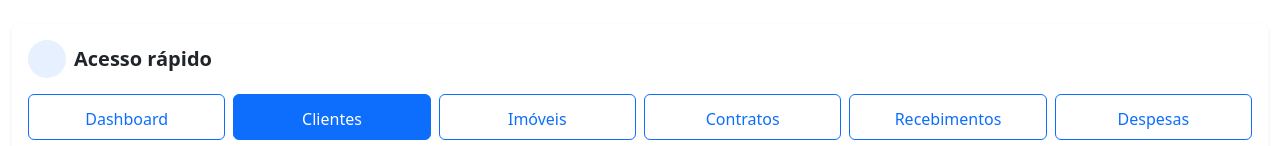
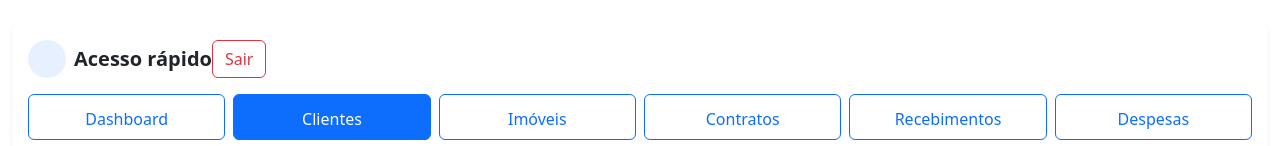
Before and after one commit to MarianeStriani/sistema-imobiliaria, a Next.js app: page /clientes in a window 1280 px wide. Shown: the top 146 px of the page. Built offline with nearby package versions, Linux system fonts and the light colour scheme; no server answers; the database is empty.

Commit message:
Atualizar o page.js

```diff
--- a/app/clientes/page.js
+++ b/app/clientes/page.js
@@ -2,6 +2,7 @@
 
 import { useEffect, useMemo, useState } from "react"
 import { supabase } from "../../lib/supabase"
+import LogoutButton from "../components/LogoutButton"
 
 export default function Clientes() {
   const [clientes, setClientes] = useState([])
@@ -295,6 +296,7 @@ export default function Clientes() {
                 Acesso rápido
               </h5>
             </div>
+           <LogoutButton/>
           </div>
 
           <div className="row g-2">
```
